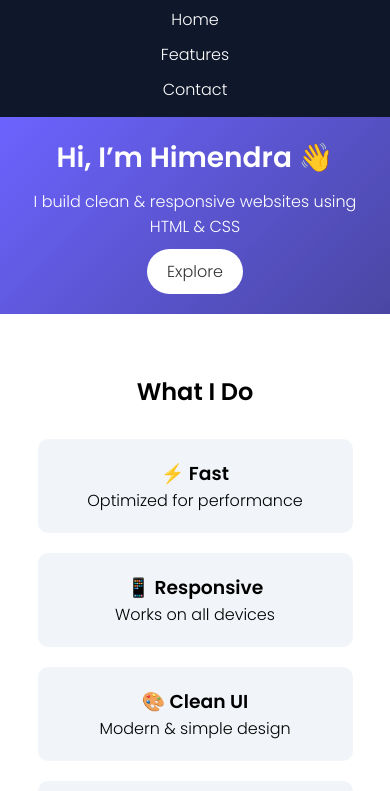
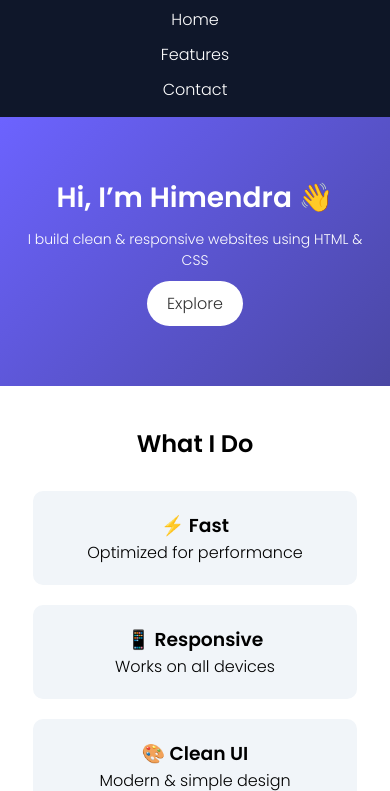
Before and after one commit to HimendraSingh/Landing-Page, a plain HTML site: page index.html in a window 390 px wide. Shown: the part 53-844 px from the top of the page. Drawn offline with Linux system fonts and the light colour scheme.

Commit message:
Update style.css

```diff
--- a/style.css
+++ b/style.css
@@ -111,9 +111,7 @@ footer {
   padding: 15px;
 }
 
-
 @media (max-width: 768px) {
-
   header {
     padding: 15px 20px;
   }
@@ -126,16 +124,20 @@ footer {
   nav ul {
     flex-direction: column;
     gap: 10px;
-    align-items: center;
+    text-align: center;
   }
 
   .hero {
     height: auto;
-    padding: 20px;
+    padding: 60px 20px;
   }
 
   .hero h1 {
     font-size: 28px;
+  }
+
+  .hero p {
+    font-size: 14px;
   }
 
   .cards {
@@ -146,4 +148,10 @@ footer {
   .card {
     width: 90%;
   }
+
+  .features,
+  .about,
+  .contact {
+    padding: 40px 15px;
+  }
 }
```
